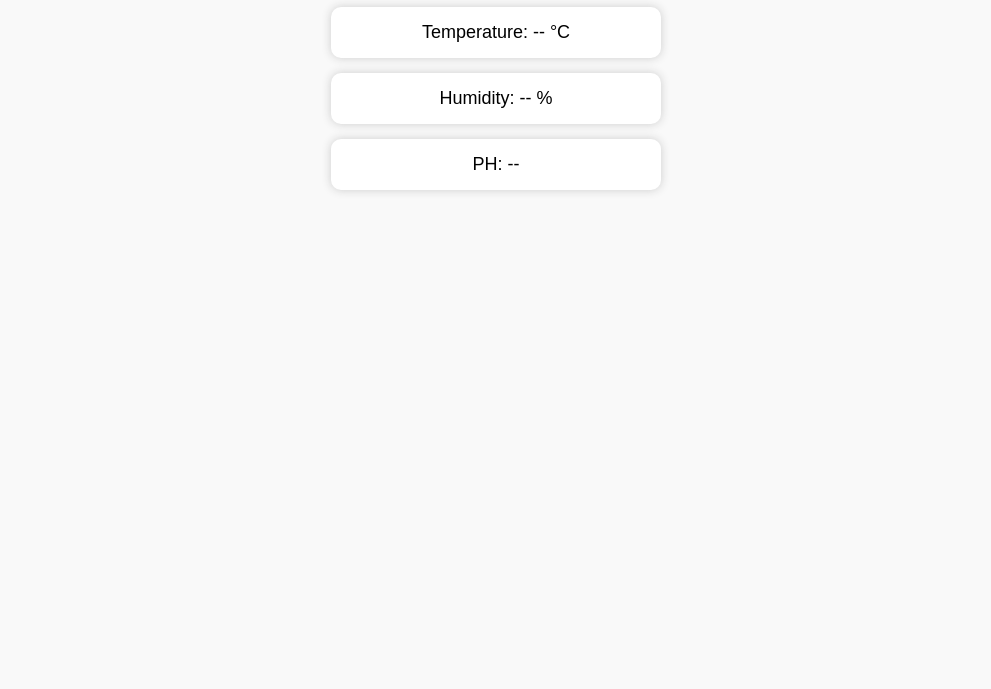
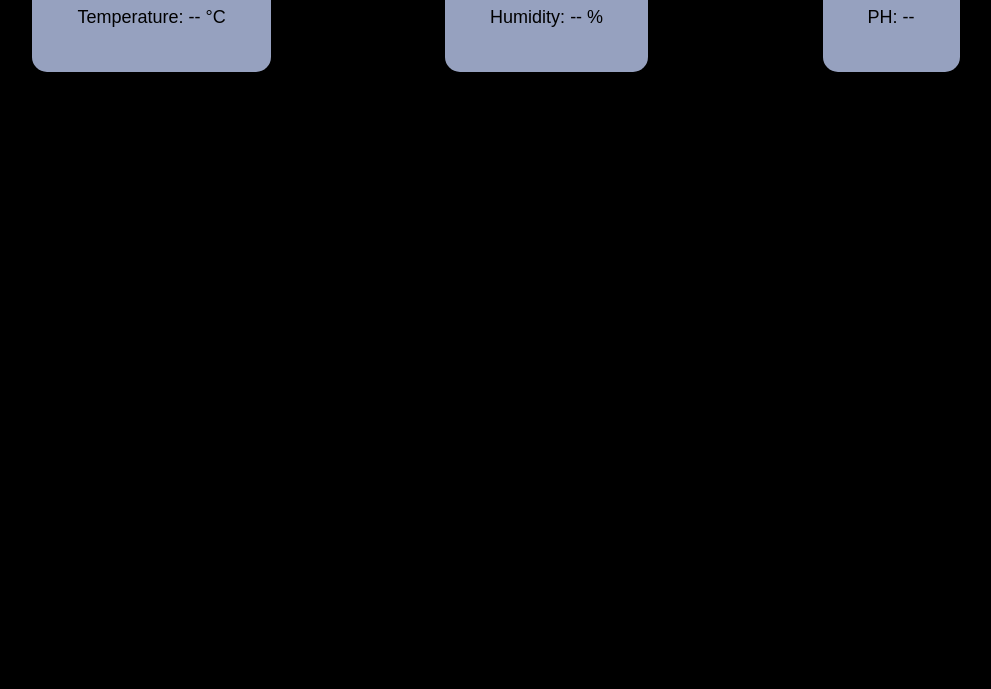
Before and after one commit to anshulgaharwal/biogas-monitoring-system, a plain HTML site: page index.html in a window 1280 px wide. Shown: the part 111-800 px from the top of the page, without its empty margins (144-1135 px from the left). Drawn offline with Linux system fonts and the light colour scheme; no server answers.

Commit message:
Update style.css

```diff
--- a/style.css
+++ b/style.css
@@ -1,18 +1,30 @@
 body {
   font-family: Arial;
-  background-color: #f9f9f9;
+  background-color: rgb(0, 0, 0);
   text-align: center;
   padding: 30px;
 }
+
+.heading {
+    margin: 55px;
+    align-self: center;
+    font-size: 3em;
+    color: aliceblue;
+}
 .sensor {
-  background: white;
-  padding: 15px;
-  margin: 15px auto;
+  background: rgb(150, 161, 191);
+  padding: 45px 45px;
+  margin: 85px ;
   width: 300px;
-  border-radius: 10px;
-  box-shadow: 0 0 10px #ccc;
+  border: 10px;
+  border-radius: 15px;
+  border-color: rgb(255, 255, 255);
+  box-shadow: 0 0 10 black;
   font-size: 18px;
+  display: inline;
 }
 .sensor:hover{
-  background-color: rgb(117, 117, 255);
+    background-color: rgb(25, 83, 200);
+    transform: scale(1.1em 1.1em);
+    border: 5px;
 }
```
